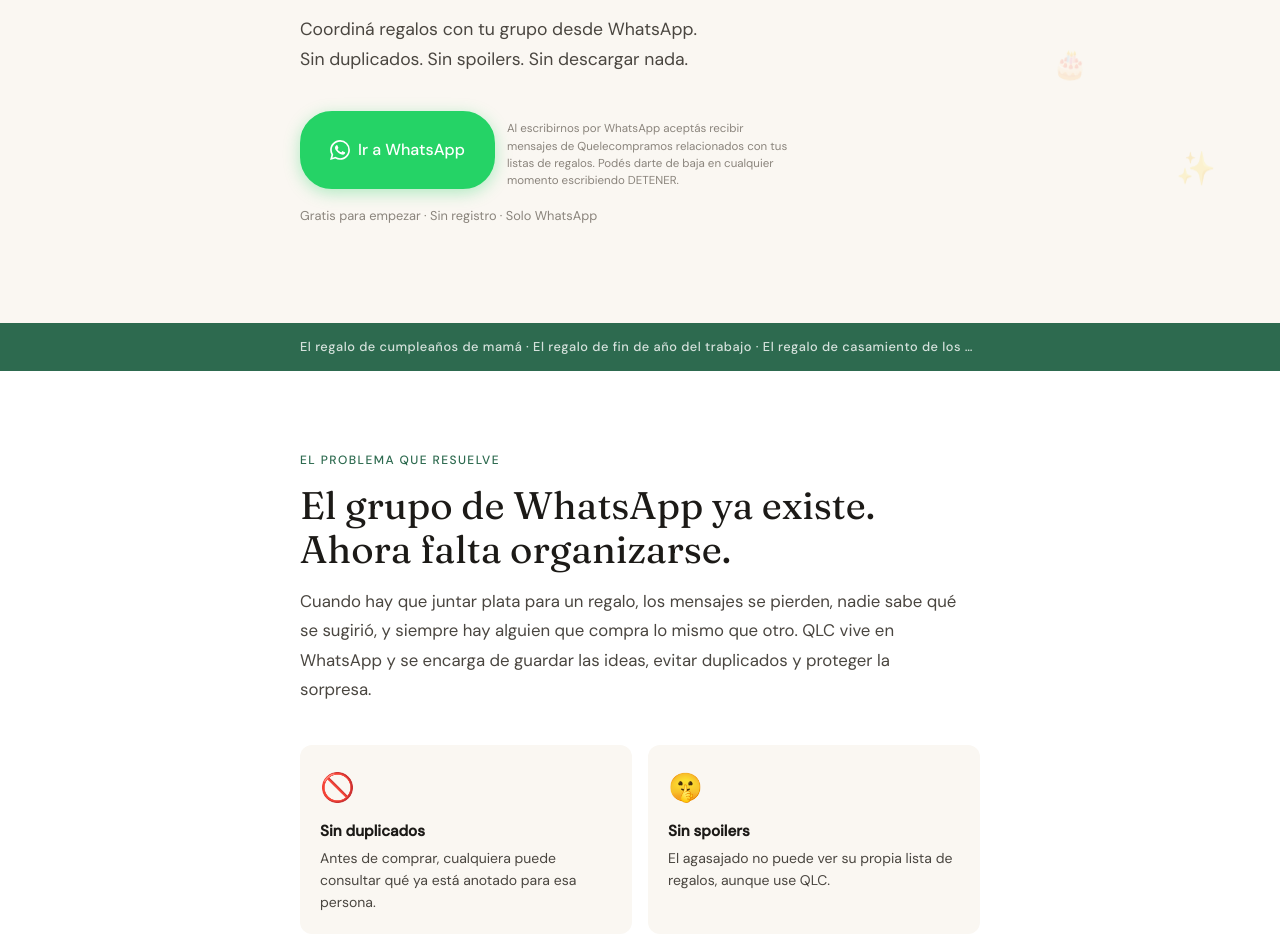
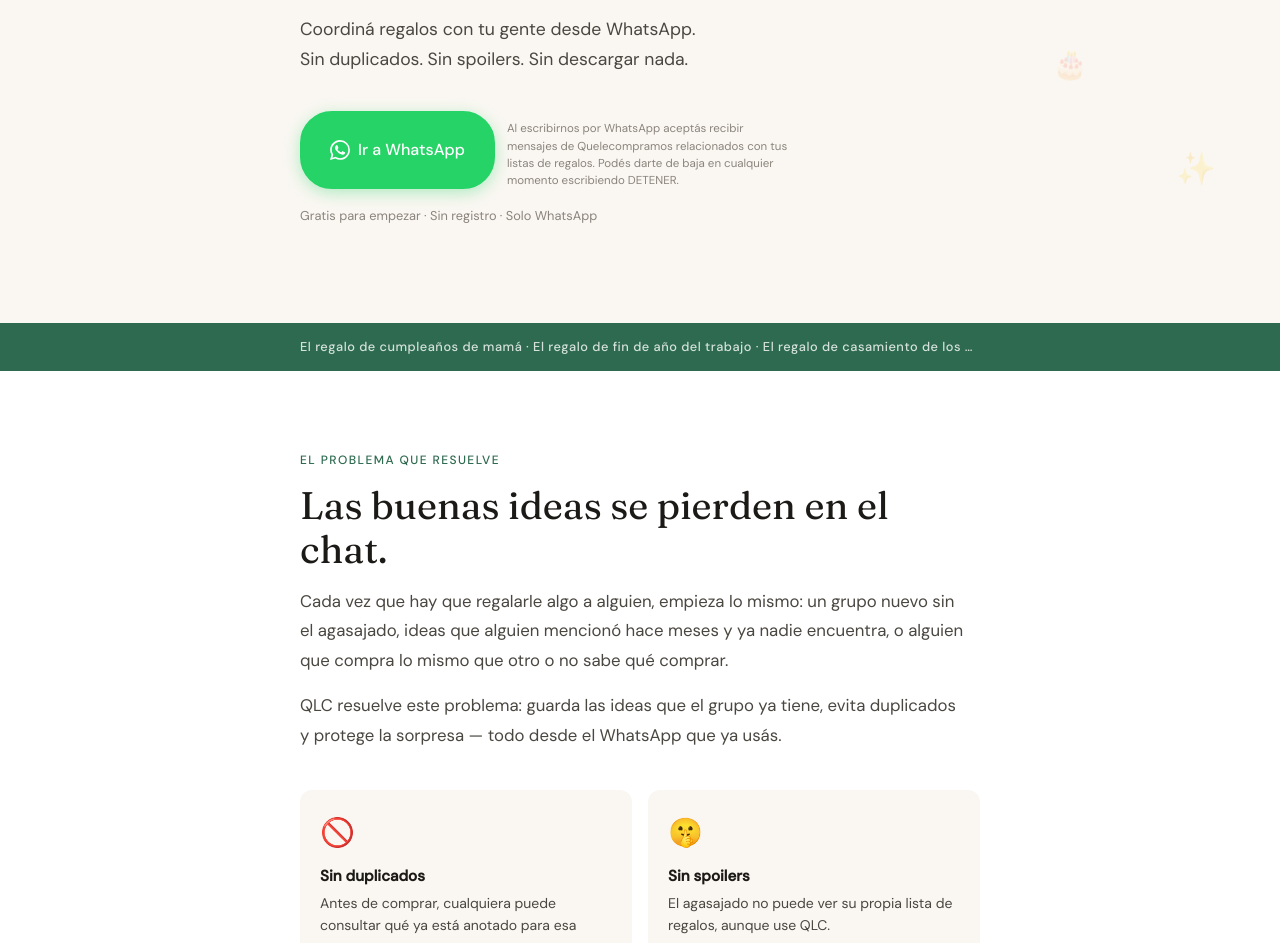
Before and after one commit to martincontuci/qlc-site, a plain HTML site: page index.html in a window 1280 px wide. Shown: the part 337-1280 px from the top of the page. Drawn offline with Linux system fonts and the light colour scheme.

Commit message:
Revamp problem section copy and hero tagline

```diff
--- a/index.html
+++ b/index.html
@@ -49,7 +49,7 @@
           <em>compramos?</em>
         </h1>
         <p class="hero-subtitle">
-          Coordiná regalos con tu grupo desde WhatsApp.<br />
+          Coordiná regalos con tu gente desde WhatsApp.<br />
           Sin duplicados. Sin spoilers. Sin descargar nada.
         </p>
         <div class="hero-actions">
@@ -80,9 +80,12 @@
     <section class="what-is" id="que-es">
       <div class="container">
         <div class="section-label">El problema que resuelve</div>
-        <h2>El grupo de WhatsApp ya existe.<br />Ahora falta organizarse.</h2>
+        <h2>Las buenas ideas se pierden en el chat.</h2>
         <p class="section-body">
-          Cuando hay que juntar plata para un regalo, los mensajes se pierden, nadie sabe qué se sugirió, y siempre hay alguien que compra lo mismo que otro. QLC vive en WhatsApp y se encarga de guardar las ideas, evitar duplicados y proteger la sorpresa.
+          Cada vez que hay que regalarle algo a alguien, empieza lo mismo: un grupo nuevo sin el agasajado, ideas que alguien mencionó hace meses y ya nadie encuentra, o alguien que compra lo mismo que otro o no sabe qué comprar.
+        </p>
+        <p class="section-body">
+          QLC resuelve este problema: guarda las ideas que el grupo ya tiene, evita duplicados y protege la sorpresa — todo desde el WhatsApp que ya usás.
         </p>
         <div class="benefit-grid">
           <div class="benefit-card">
```
